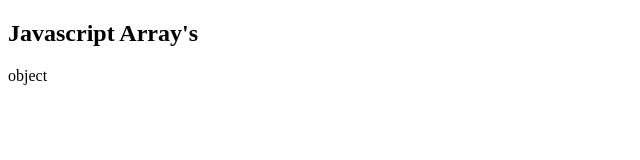
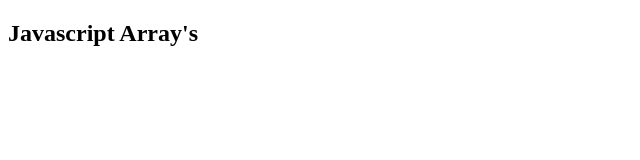
Before and after one commit to AlfredoE89/javascript-scrapsheet, a plain HTML site: page index.html in a window 1280 px wide. Shown: the full height of the page, 0-640 px from the left. Drawn offline with Linux system fonts and the light colour scheme.

Commit message:
starting array methods lessons

```diff
--- a/index.html
+++ b/index.html
@@ -16,7 +16,6 @@
         "Blueberry",
         "Rasberry"
       ];
-      document.getElementById("demo").innerHTML = typeof fruits;
     </script>
   </body>
 </html>
```
